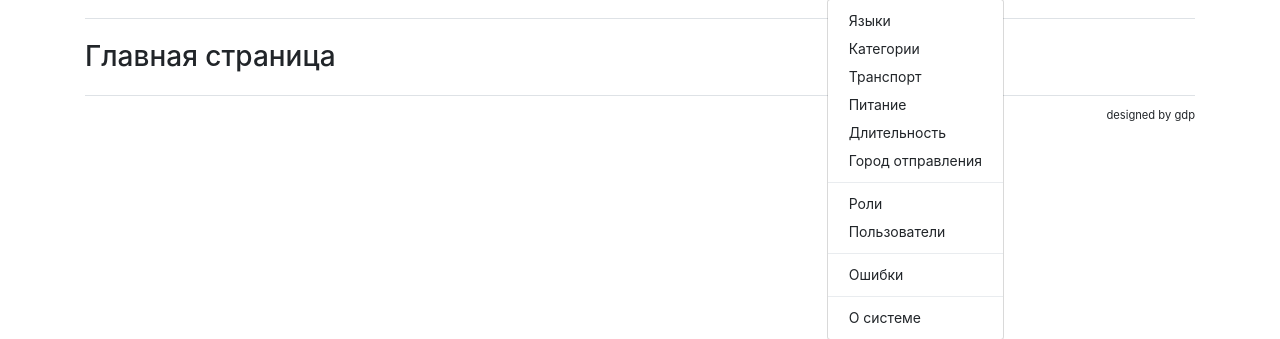
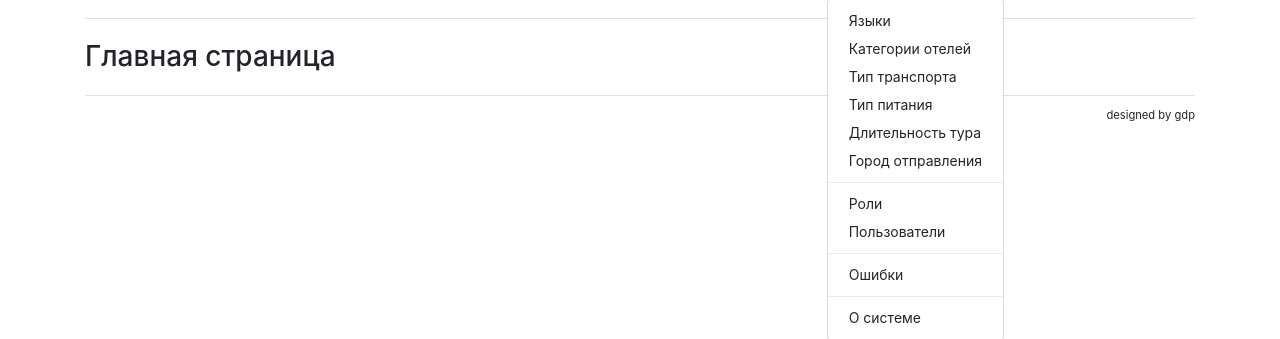
Before and after one commit to gdpbalt/fourth_prj, a Python web app: template control/templates/superuser/index.html in a window 1280 px wide, after a click on "Справочники". Shown: the part 59-398 px from the top of the page. Run offline with Jinja, Linux system fonts and the light colour scheme; the template is opened without the code that fills it, so the values that code supplies are empty.

Commit message:
minor fix

```diff
--- a/control/templates/admin/admin-base.html
+++ b/control/templates/admin/admin-base.html
@@ -9,9 +9,9 @@
 {% if request.endpoint in ['lang.index_view', 'lang.create_view', 'lang.edit_view'] -%}
     {% set title = 'Языки' %}
 {% elif request.endpoint in ['tourcategory.index_view', 'tourcategory.create_view', 'tourcategory.edit_view'] -%}
-    {% set title = 'Категории' %}
+    {% set title = 'Категории (звездность) отелей' %}
 {% elif request.endpoint in ['tourtransport.index_view', 'tourtransport.create_view', 'tourtransport.edit_view'] -%}
-    {% set title = 'Транспорт' %}
+    {% set title = 'Тип транспорта' %}
 {% elif request.endpoint in ['tourfood.index_view', 'tourfood.create_view', 'tourfood.edit_view'] -%}
     {% set title = 'Тип питания' %}
 {% elif request.endpoint in ['tourlength.index_view', 'tourlength.create_view', 'tourlength.edit_view'] -%}
--- a/control/templates/layouts/superuser-nav.html
+++ b/control/templates/layouts/superuser-nav.html
@@ -34,10 +34,10 @@
             </a>
             <div class="dropdown-menu" aria-labelledby="navbarDropdown">
                 <a class="dropdown-item {{ active_lang }}" href="{{ url_for('lang.index_view') }}">Языки</a>
-                <a class="dropdown-item {{ active_category }}" href="{{ url_for('tourcategory.index_view') }}">Категории</a>
-                <a class="dropdown-item {{ active_transport }}" href="{{ url_for('tourtransport.index_view') }}">Транспорт</a>
-                <a class="dropdown-item {{ active_food }}" href="{{ url_for('tourfood.index_view') }}">Питание</a>
-                <a class="dropdown-item {{ active_length }}" href="{{ url_for('tourlength.index_view') }}">Длительность</a>
+                <a class="dropdown-item {{ active_category }}" href="{{ url_for('tourcategory.index_view') }}">Категории отелей</a>
+                <a class="dropdown-item {{ active_transport }}" href="{{ url_for('tourtransport.index_view') }}">Тип транспорта</a>
+                <a class="dropdown-item {{ active_food }}" href="{{ url_for('tourfood.index_view') }}">Тип питания</a>
+                <a class="dropdown-item {{ active_length }}" href="{{ url_for('tourlength.index_view') }}">Длительность тура</a>
                 <a class="dropdown-item {{ active_from }}" href="{{ url_for('tourfrom.index_view') }}">Город отправления</a>
                 <div class="dropdown-divider"></div>
                 <a class="dropdown-item {{ active_role }}" href="{{ url_for('role.index_view') }}">Роли</a>
--- a/migrations/versions/20210601_142424_c5be1599145a_add_tourcategory_tourtransport_tourfood_.py
+++ b/migrations/versions/20210601_142424_c5be1599145a_add_tourcategory_tourtransport_tourfood_.py
@@ -121,7 +121,7 @@ def upgrade():
     conn.execute("INSERT INTO tour_transport (id, name, order_index, selected, value) VALUES (2, 'Авиаперелет', 2, 1, 'air')")
     conn.execute("INSERT INTO tour_transport (id, name, order_index, selected, value) VALUES (3, 'Автобус', 3, 0, 'bus')")
     conn.execute("INSERT INTO tour_transport (id, name, order_index, selected, value) VALUES (4, 'Поезд', 4, 0, 'train')")
-    conn.execute("INSERT INTO tour_transport (id, name, order_index, selected, value) VALUES (5, 'Судно', 5, 0, 'train')")
+    conn.execute("INSERT INTO tour_transport (id, name, order_index, selected, value) VALUES (5, 'Судно', 5, 0, 'ship')")
     conn.execute("INSERT INTO tour_transport (id, name, order_index, selected, value) VALUES (6, 'Транспорт не включён', 6, 0, 'no')")
     # ### end Alembic commands ###
 
```
